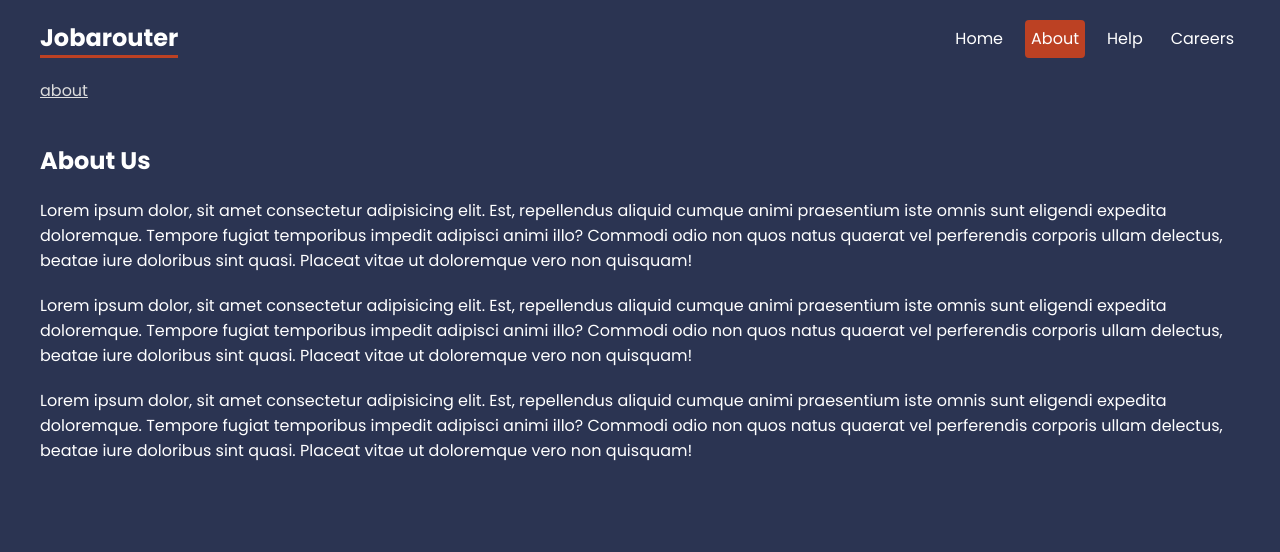
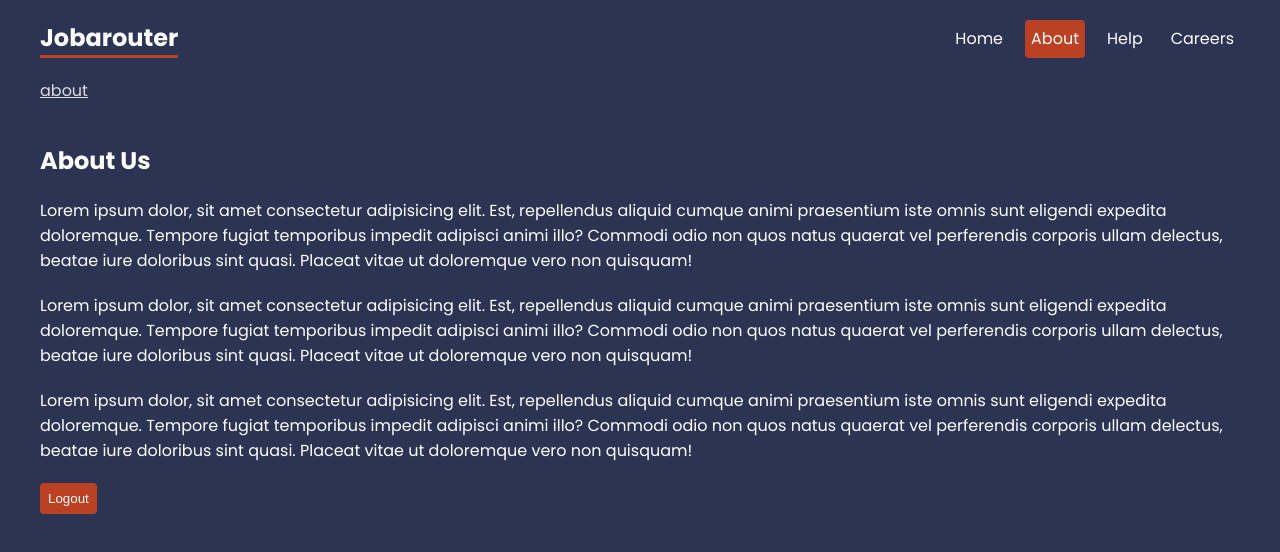
Before and after one commit to akshat-OwO/react-router, a React (Create React App) app: page /about in a window 1280 px wide. Shown: the top 552 px of the page. Built offline with nearby package versions, Linux system fonts and the light colour scheme.

Commit message:
Navigate Component

```diff
--- a/src/pages/About.js
+++ b/src/pages/About.js
@@ -1,10 +1,21 @@
+import { useState } from "react";
+import { Navigate } from "react-router-dom";
+
 const About = () => {
+    const [user, setUser] = useState('mario');
+
+    if (!user) {
+        return <Navigate to='/' replace={true} />
+    }
+
     return (
         <div className="about">
             <h2>About Us</h2>
             <p>Lorem ipsum dolor, sit amet consectetur adipisicing elit. Est, repellendus aliquid cumque animi praesentium iste omnis sunt eligendi expedita doloremque. Tempore fugiat temporibus impedit adipisci animi illo? Commodi odio non quos natus quaerat vel perferendis corporis ullam delectus, beatae iure doloribus sint quasi. Placeat vitae ut doloremque vero non quisquam!</p>
             <p>Lorem ipsum dolor, sit amet consectetur adipisicing elit. Est, repellendus aliquid cumque animi praesentium iste omnis sunt eligendi expedita doloremque. Tempore fugiat temporibus impedit adipisci animi illo? Commodi odio non quos natus quaerat vel perferendis corporis ullam delectus, beatae iure doloribus sint quasi. Placeat vitae ut doloremque vero non quisquam!</p>
             <p>Lorem ipsum dolor, sit amet consectetur adipisicing elit. Est, repellendus aliquid cumque animi praesentium iste omnis sunt eligendi expedita doloremque. Tempore fugiat temporibus impedit adipisci animi illo? Commodi odio non quos natus quaerat vel perferendis corporis ullam delectus, beatae iure doloribus sint quasi. Placeat vitae ut doloremque vero non quisquam!</p>
+
+            <button onClick={() => setUser(null)}>Logout</button>
         </div>
     );
 }
```
